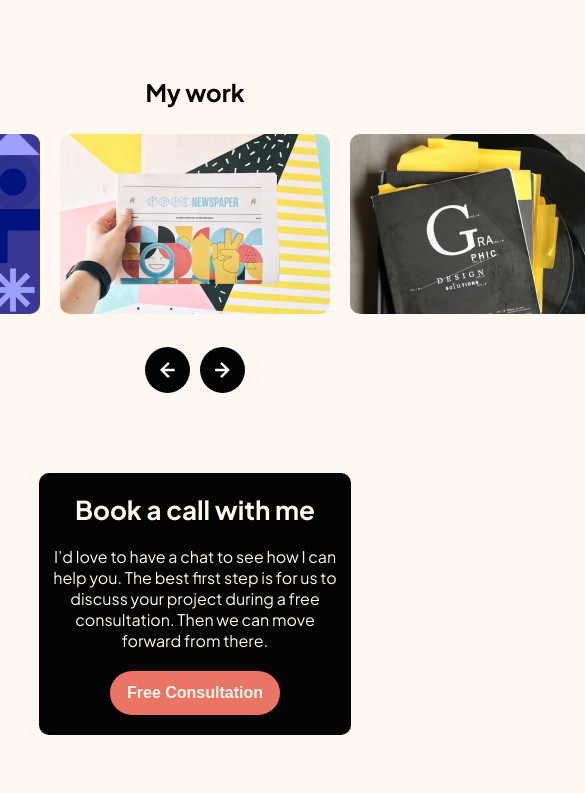
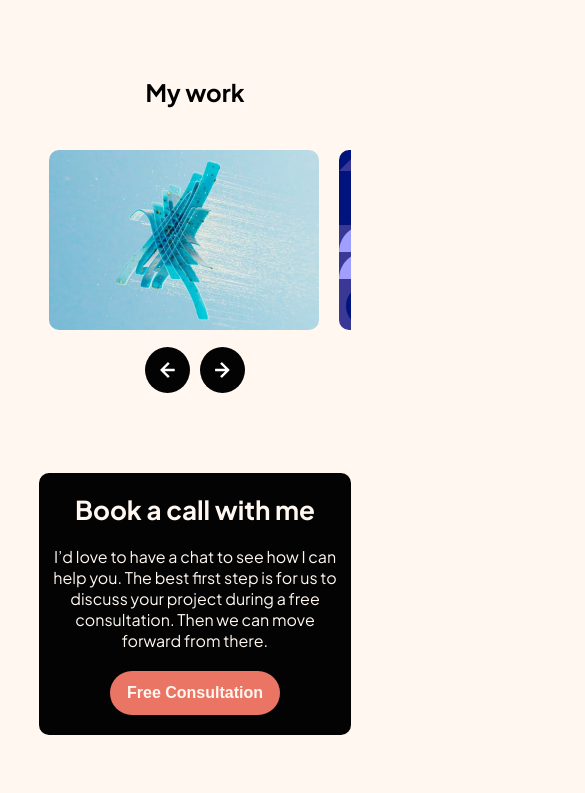
Before and after one commit to vinuman/Single-page-Design-porfolio, a plain HTML site: page index.html in a window 390 px wide. Shown: the part 2146-2939 px from the top of the page, 585 px wide, since content can reach past the window. Drawn offline with Linux system fonts and the light colour scheme.

Commit message:
Update style.css

```diff
--- a/style.css
+++ b/style.css
@@ -1,7 +1,4 @@
-
-
-
-   *{
+*{
     margin:0;
     padding:0;
     box-sizing: border-box;
@@ -10,13 +7,15 @@
 html{
     font-size: 62.5%;
     font-family: 'Plus Jakarta Sans', sans-serif;
-    position: relative;
+    overflow-x: hidden;
+
 }
 
 body{
     background-color: #FFF7F0;
     margin: 4% 10%;
     overflow-x: hidden !important;
+    position: relative;
 }
 
 header{
@@ -186,6 +185,8 @@
     display: flex;
     flex-direction: column;
     align-items: center;
+    width:100%;
+    overflow: hidden;
 }
 
 .my-work > p{
@@ -196,10 +197,11 @@
 
 .image-container{
     display: flex;
-    overflow-x:scroll;
     position: absolute;
     top:142rem;
-    transition: transform 0.3s ease;
+    transition: transform 0.5s ease;
+    width:90%;
+    left: 0;
 }
 
 .image-container > img{
@@ -207,6 +209,8 @@
     margin-right: 1rem;
     border-radius: 1rem;
     cursor: pointer;
+    display: flex;
+
 }
 
 .arrows{
@@ -277,6 +281,10 @@
     transition: all 0.5s ease-in;
 }
 
+.show{
+    display: block;
+}
+
 
 @media screen and (max-width:900px){
 
@@ -339,7 +347,12 @@
 
 
     .image-container{
-        top:160 rem;
+        top:165rem;
+    }
+
+    .image-container > img{
+        width:30rem;
+        height: 18rem;
     }
 
     .book-call{
```
